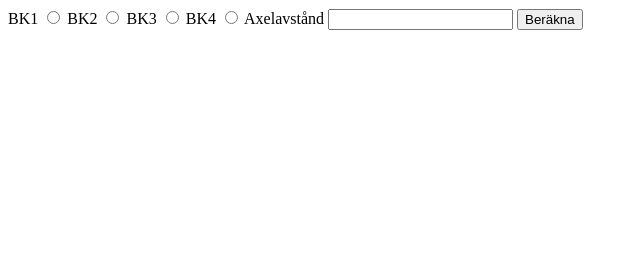
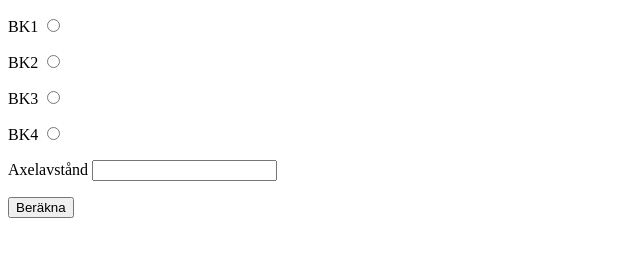
Before and after one commit to hankolsen/bruttovikt, a website: page index.html in a window 1280 px wide. Shown: the whole page, without its empty margins (0-640 px from the left). Drawn offline with Linux system fonts and the light colour scheme.

Commit message:
Add stylesheet

```diff
--- a/index.html
+++ b/index.html
@@ -3,19 +3,30 @@
 <head>
 	<meta charset="utf-8">
 	<title>BK</title>
+	<link rel="stylesheet" type="text/css" href="style.css">
 </head>
 <body>
 	<form>
+		<p>
 			<label for="bk1">BK1</label>
 			<input type="radio" name="bk" value="bk1" id="bk1" />
+		</p>
+		<p>
 			<label for="bk2">BK2</label>
 			<input type="radio" name="bk" value="bk2" id="bk2" />
+		</p>
+		<p>
 			<label for="bk3">BK3</label>
 			<input type="radio" name="bk" value="bk3" id="bk3" />
+		</p>
+		<p>
 			<label for="bk4">BK4</label>
 			<input type="radio" name="bk" value="bk4" id="bk4" />
+		</p>
+		<p>
 			<label for="length">Axelavstånd</label>
 			<input type="text" name="length" id="length" />
+		</p>
 		<button type="submit">Beräkna</button>
 	</form>
 	<p class="maxLoad"></p>
```
Also changed, not shown: style.css (added). Lines whose indentation alone changed are shown as unchanged.
